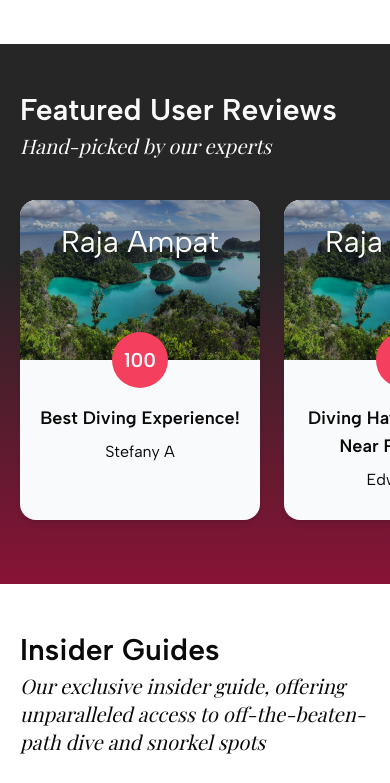
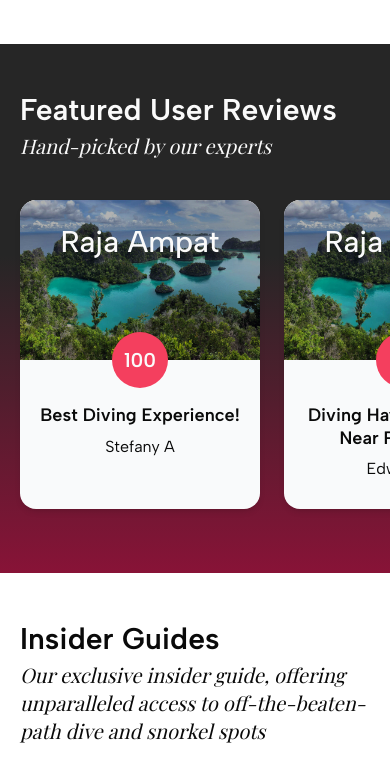
Before and after one commit to dhantosy/tripbythesea, a Next.js app: page / in a window 390 px wide. Shown: the part 1850-2633 px from the top of the page. Built offline with nearby package versions, Linux system fonts and the light colour scheme; a web font is replaced by a local one.

Commit message:
feat: updated responsive

```diff
--- a/src/components/section/HeroArchive/index.tsx
+++ b/src/components/section/HeroArchive/index.tsx
@@ -26,7 +26,7 @@ export default function HeroArchive({
       </div>
       <div className='absolute bottom-36 md:bottom-44 left-0 w-full'>
         <Container>
-          <h1 className='font-medium text-3xl md:text-6xl mb-4 text-neutral-50'>{title}</h1>
+          <h1 className='font-medium text-3xl mb-1 md:text-6xl md:mb-4 text-neutral-50'>{title}</h1>
           <p className='text-xl md:text-3xl text-neutral-300 md:max-w-2xl font-playfair italic'>{subtitle}</p>
         </Container>
       </div>
--- a/src/components/ui/CardHighlightReview/index.tsx
+++ b/src/components/ui/CardHighlightReview/index.tsx
@@ -28,12 +28,12 @@ export default function CardHighlightReview({
           />
         </div>
         <div className='absolute z-index-10 top-0 left-0 p-6 text-neutral-50 h-full w-full'>
-          <div className='text-3xl text-center'>{destination}</div>
+          <div className='text-3xl text-center font-medium'>{destination}</div>
         </div>
       </div>
       <div className='flex flex-col items-center text-center relative -top-7 px-3'>
         <div className='flex items-center justify-center bg-rose-500 text-neutral-50 w-14 h-14 overflow-hidden rounded-full text-xl font-semibold'>{score}</div>
-        <div className='mt-4 mb-2 text-lg font-semibold group-hover:text-rose-500 transition-colors'>{title}</div>
+        <div className='mt-4 mb-2 text-lg font-semibold group-hover:text-rose-500 transition-colors leading-tight'>{title}</div>
         <div>{user}</div>
       </div>
     </Link>
```
